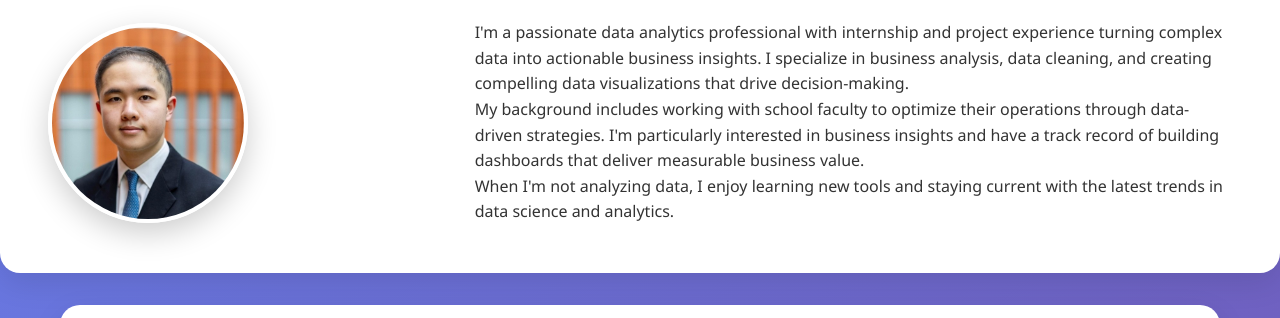
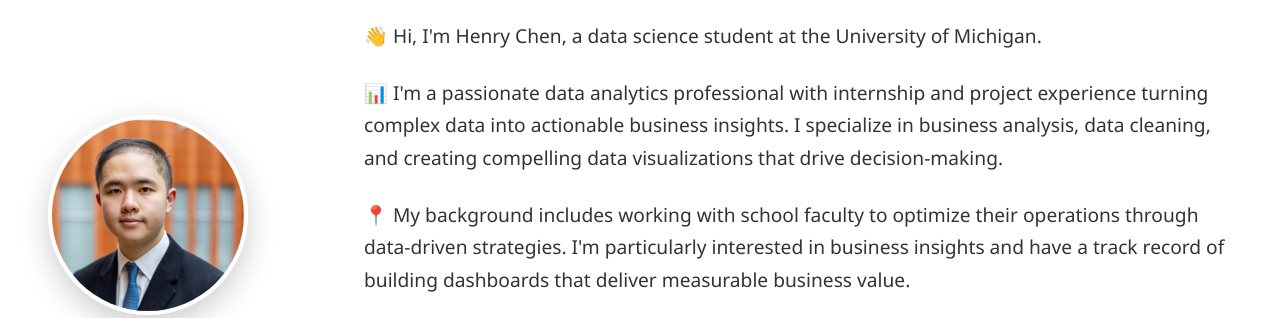
Before and after one commit to hrychenn/data-portfolio-website, a plain HTML site: page index.html in a window 1280 px wide. Shown: the part 191-509 px from the top of the page. Drawn offline with Linux system fonts and the light colour scheme.

Commit message:
added about me section

```diff
--- a/index.html
+++ b/index.html
@@ -217,9 +217,15 @@
 
         .about-content {
             display: grid;
-            grid-template-columns: 1fr 2fr;
-            gap: 3rem;
+            grid-template-columns: 300px 1fr;
+            gap: 1rem;
             align-items: center;
+        }
+
+        .about-content p {
+            font-size: 1.2rem;
+            line-height: 1.7;
+            margin-bottom: 1.5rem;
         }
 
         .profile-image {
@@ -377,9 +383,10 @@
                 <div class="about-content">
                     <img src="assets/images/profile.jpeg" class="profile-image-photo">
                     <div>
-                        <p>I'm a passionate data analytics professional with internship and project experience turning complex data into actionable business insights. I specialize in business analysis, data cleaning, and creating compelling data visualizations that drive decision-making.</p>
-                        <p>My background includes working with school faculty to optimize their operations through data-driven strategies. I'm particularly interested in business insights and have a track record of building dashboards that deliver measurable business value.</p>
-                        <p>When I'm not analyzing data, I enjoy learning new tools and staying current with the latest trends in data science and analytics.</p>
+                        <p>👋 Hi, I'm Henry Chen, a data science student at the University of Michigan.</p>
+                        <p>📊 I'm a passionate data analytics professional with internship and project experience turning complex data into actionable business insights. I specialize in business analysis, data cleaning, and creating compelling data visualizations that drive decision-making.</p>
+                        <p>📍 My background includes working with school faculty to optimize their operations through data-driven strategies. I'm particularly interested in business insights and have a track record of building dashboards that deliver measurable business value.</p>
+                        <p>📚 When I'm not analyzing data, I enjoy learning new tools and staying current with the latest trends in data science and analytics.</p>
                     </div>
                 </div>
             </div>
```
